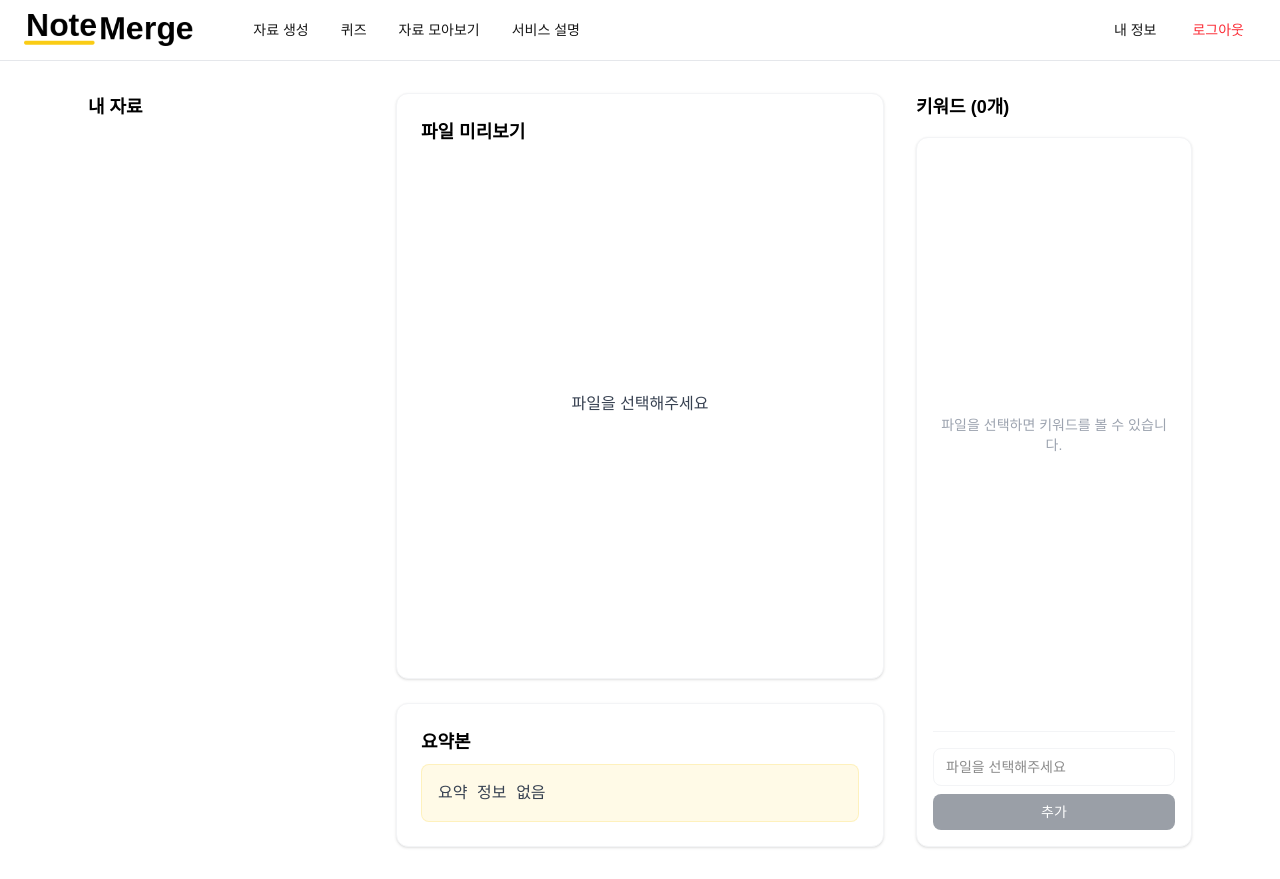
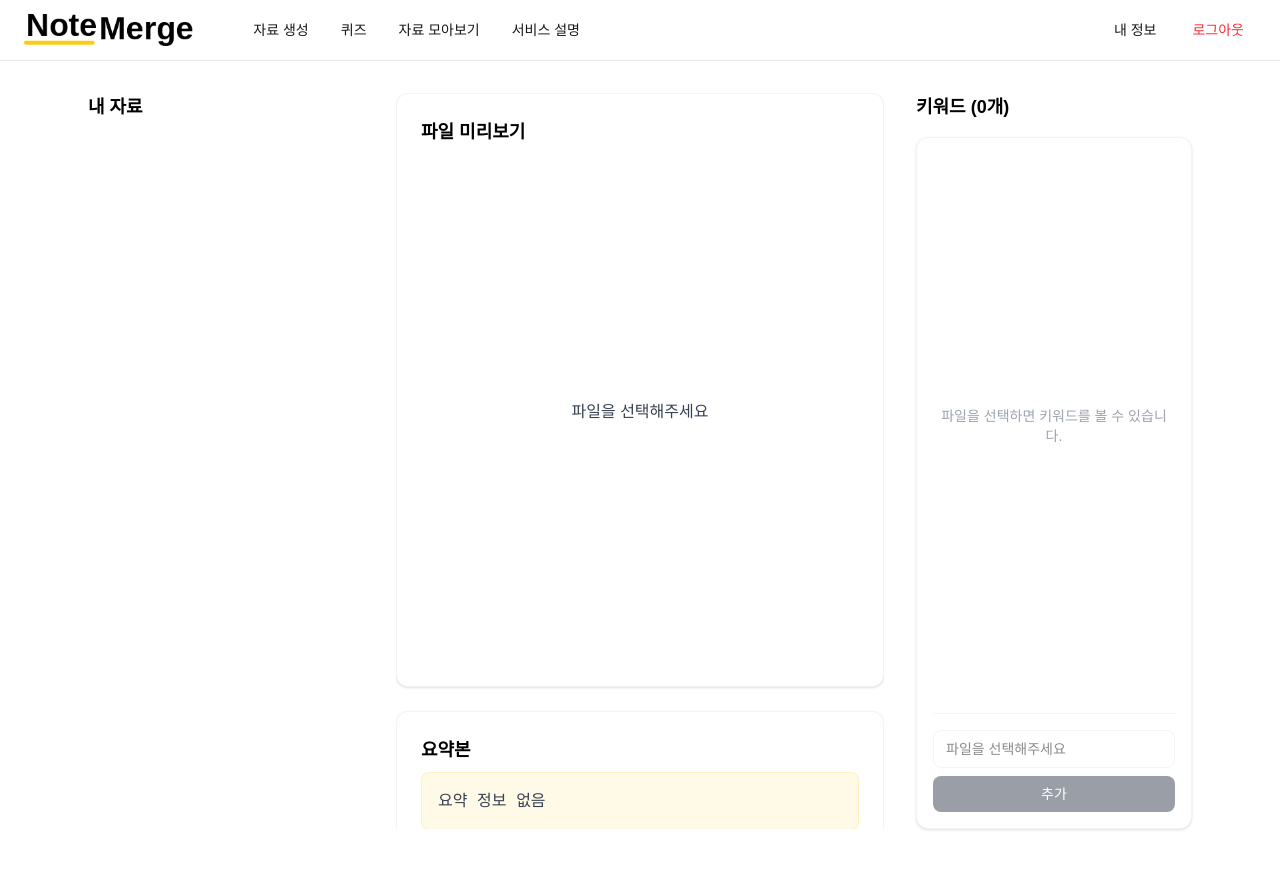
Before and after one commit to MinJae0528/NoteMerge-Frontend-Web, a Next.js app: page / in a window 1280 px wide. Built offline with nearby package versions, Linux system fonts and the light colour scheme; no server answers; sample sign-in values are in the browser's storage.

Commit message:
자료 많아지면 스크롤 가능하도록 수정

```diff
--- a/app/home/HomePresenter.tsx
+++ b/app/home/HomePresenter.tsx
@@ -360,10 +360,13 @@ export default function HomePresenter() {
   };
 
   return (
-    <div className="flex max-w-6xl mx-auto px-6 py-8 gap-8 bg-[#FFFFFF]">
-      {/* 왼쪽: 내 자료 리스트 */}
-      <aside className="w-1/4 space-y-4">
-        <h2 className="text-lg font-bold mb-2 text-[#000000]">내 자료</h2>
+    <div className="flex max-w-6xl mx-auto px-6 py-8 gap-8 bg-[#FFFFFF] h-screen">
+      {/* 왼쪽: 내 자료 리스트 - 스크롤 가능하도록 수정 */}
+      <aside className="w-1/4 space-y-4 flex flex-col h-full">
+        <h2 className="text-lg font-bold mb-2 text-[#000000] flex-shrink-0">내 자료</h2>
+
+        {/* 자료 목록 영역 - 높이 고정 및 스크롤 추가 */}
+        <div className="flex-1 overflow-y-auto pr-2">
           <ul className="space-y-2">
             {files.map((file) => {
               const fileNoteId = file.note_id || file.id;
@@ -389,32 +392,37 @@ export default function HomePresenter() {
               );
             })}
           </ul>
+        </div>
       </aside>
 
-      {/* 가운데: 파일 미리보기 + 요약본 */}
-      <main className="flex-1 space-y-6">
+      {/* 가운데: 파일 미리보기 + 요약본 - 스크롤 가능하도록 수정 */}
+      <main className="flex-1 space-y-6 flex flex-col h-full overflow-hidden">
         {/* 파일 미리보기 */}
-        <section className="bg-[#FFFFFF] p-6 rounded-xl shadow-sm border border-[#F3F4F6] space-y-4">
-          <h2 className="text-lg font-bold mb-2 text-[#000000]">파일 미리보기</h2>
+        <section className="bg-[#FFFFFF] p-6 rounded-xl shadow-sm border border-[#F3F4F6] flex-1 flex flex-col">
+          <h2 className="text-lg font-bold mb-4 text-[#000000] flex-shrink-0">파일 미리보기</h2>
+          <div className="flex-1 overflow-y-auto">
             {renderFilePreview()}
+          </div>
         </section>
 
         {/* 요약본 */}
-        <section className="bg-[#FFFFFF] p-6 rounded-xl shadow-sm border border-[#F3F4F6] space-y-4">
+        <section className="bg-[#FFFFFF] p-6 rounded-xl shadow-sm border border-[#F3F4F6] flex-shrink-0">
           <h2 className="text-lg font-bold mb-2 text-[#000000]">요약본</h2>
+          <div className="max-h-48 overflow-y-auto">
             <pre className="bg-[#FACC15]/10 p-4 rounded-lg whitespace-pre-wrap text-[#374151] border border-[#FACC15]/20">
               {summary || "요약 정보 없음"}
             </pre>
+          </div>
         </section>
       </main>
 
-      {/* 오른쪽: 키워드 관리 */}
-      <aside className="w-1/4 flex flex-col space-y-4">
-        <h2 className="text-lg font-bold text-[#000000]">키워드 ({keywords.length}개)</h2>
+      {/* 오른쪽: 키워드 관리 - 높이 고정 */}
+      <aside className="w-1/4 flex flex-col space-y-4 h-full">
+        <h2 className="text-lg font-bold text-[#000000] flex-shrink-0">키워드 ({keywords.length}개)</h2>
 
         <div className="bg-[#FFFFFF] p-4 rounded-xl shadow-sm border border-[#F3F4F6] flex-1 flex flex-col">
-          {/* 키워드 표시 영역 */}
-          <div className="flex-1 mb-4 min-h-[100px] overflow-y-auto">
+          {/* 키워드 표시 영역 - 스크롤 가능 */}
+          <div className="flex-1 mb-4 overflow-y-auto">
             {keywords.length > 0 ? (
               <div className="flex flex-wrap gap-2">
                 {keywords.map((kw, idx) => {
@@ -454,8 +462,8 @@ export default function HomePresenter() {
             )}
           </div>
 
-          {/* 키워드 추가 영역 */}
-          <div className="mt-auto border-t border-[#F3F4F6] pt-4">
+          {/* 키워드 추가 영역 - 하단 고정 */}
+          <div className="flex-shrink-0 border-t border-[#F3F4F6] pt-4">
             <div className="flex flex-col gap-2">
               <input
                 type="text"
```
Lines whose indentation alone changed are shown as unchanged.
